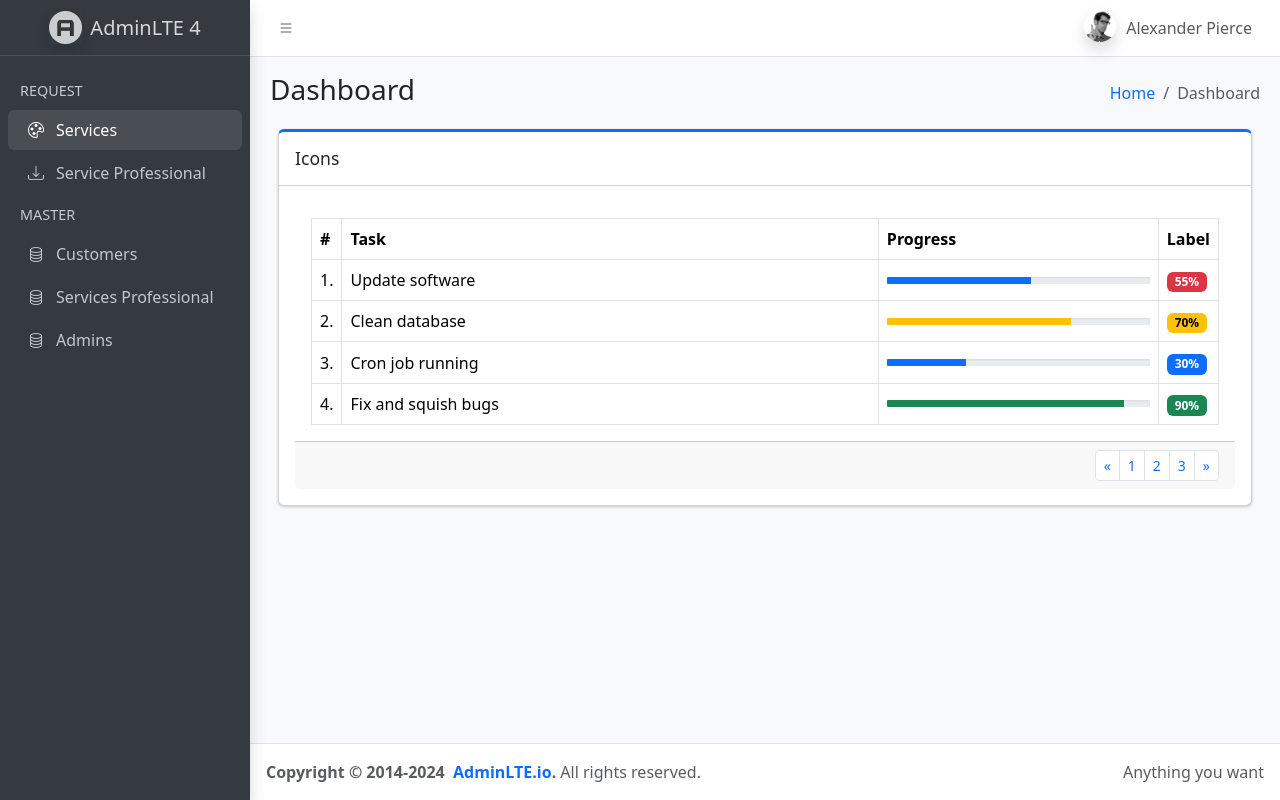
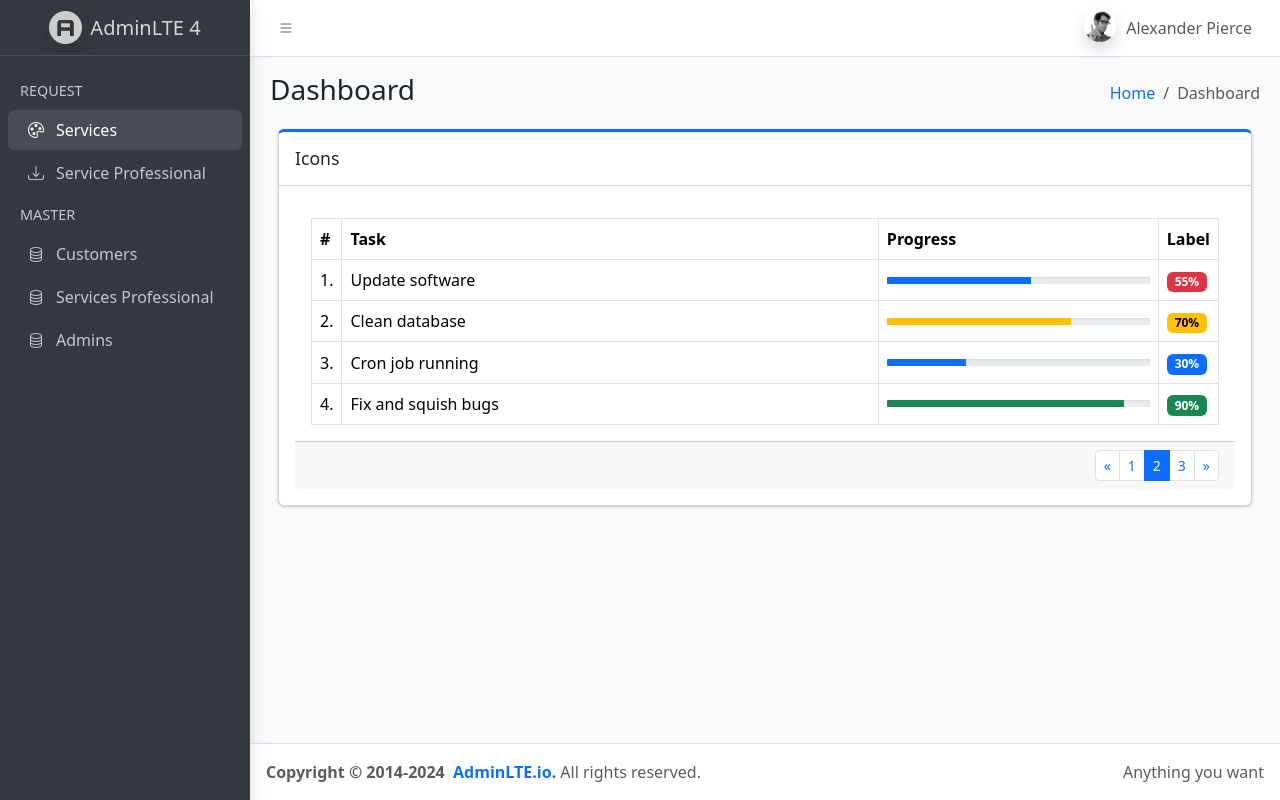
Before and after one commit to aleedoe/household-services, a Flask app: page /admin/ in a window 1280 px wide. Run offline with Flask 3, Linux system fonts and the light colour scheme; style sheets or scripts are compiled from the project's sources; parts of the project's set-up code (start-up, migrations or seed data) failed here and were passed over; some libraries are stand-ins or nearby versions; some web fonts are replaced.

Commit message:
edit paggination

```diff
--- a/app/templates/admin/layout.html
+++ b/app/templates/admin/layout.html
@@ -151,6 +151,7 @@
             <div class="row">
               <!-- Start col -->
               {% block content %}
+
               {% endblock %}
             </div> <!-- /.row (main row) -->
           </div> <!-- end::Container -->
--- a/app/templates/admin/test.html
+++ b/app/templates/admin/test.html
@@ -71,7 +71,7 @@
                                 <ul class="pagination pagination-sm m-0 float-end">
                                     <li class="page-item"> <a class="page-link" href="#">&laquo;</a> </li>
                                     <li class="page-item"> <a class="page-link" href="#">1</a> </li>
-                                    <li class="page-item"> <a class="page-link" href="#">2</a> </li>
+                                    <li class="page-item active"> <a class="page-link" href="#">2</a> </li>
                                     <li class="page-item"> <a class="page-link" href="#">3</a> </li>
                                     <li class="page-item"> <a class="page-link" href="#">&raquo;</a> </li>
                                 </ul>
```
